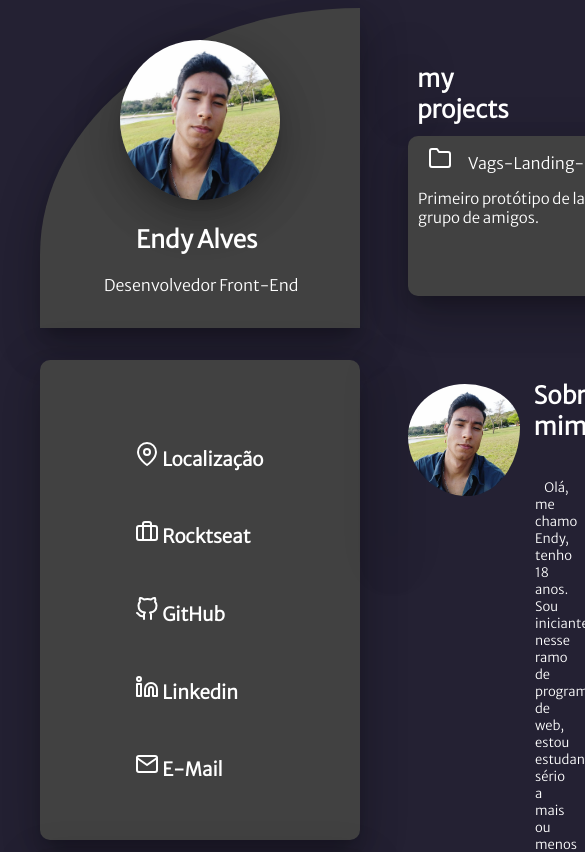
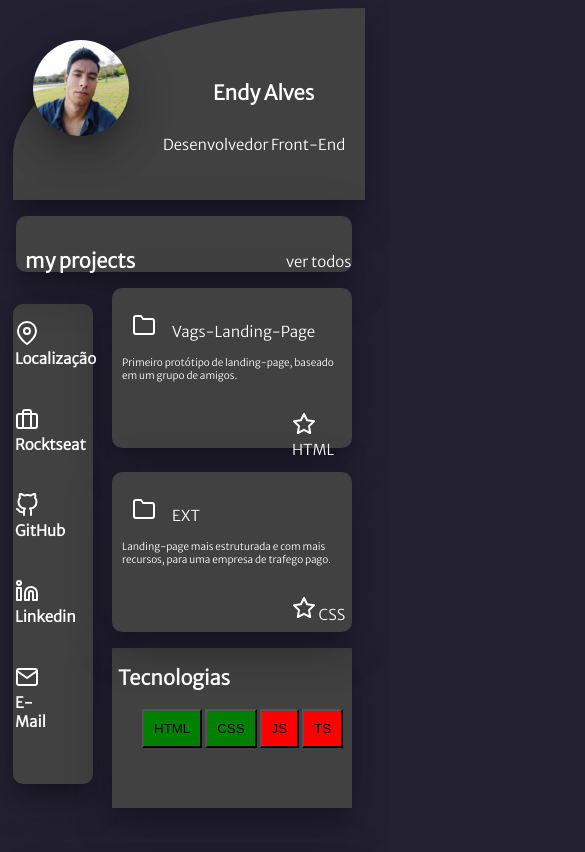
Before and after one commit to Endy-Alves/Portfolio-master, a plain HTML site: page index.html in a window 390 px wide. Shown: the top 852 px of the page, 585 px wide, since content can reach past the window. Drawn offline with Linux system fonts and the light colour scheme.

Commit message:
responsive

```diff
--- a/index.html
+++ b/index.html
@@ -5,6 +5,7 @@
     <style> @import url('https://fonts.googleapis.com/css2?family=Merriweather+Sans:wght@300&display=swap'); </style>
 
     <link rel="stylesheet" href="style.css">
+    <link rel="stylesheet" href="responsive.css">
     <meta charset="UTF-8">
     <meta http-equiv="X-UA-Compatible" content="IE=edge">
     <meta name="viewport" content="width=device-width, initial-scale=1.0, minimum-scale=.67, maximum-scale=1.0, user-scalable=0">
--- /dev/null
+++ b/responsive.css
@@ -0,0 +1,119 @@
+@media screen and (max-width: 667px) {
+    .perfil{
+        margin-top: 0em;
+        margin-left: 5px;
+        width: 22em;
+        height: 12em;
+        position: absolute;
+    }
+    .image-profile{
+        width: 6em;
+        margin-left: 20px;
+    }
+    .name{
+        font-size: 20px;
+        margin-top: -3em;
+        margin-left: 10em;
+    }
+    .sub{
+        font-size: 15px;
+        margin-top: 2em;
+        margin-left: 10em;
+    }
+    .painel{
+        margin-top: 18.5em;
+        margin-left: 5px;
+        width: 5em;
+        position: absolute;
+    }
+    .conteudo{
+        margin-top: -40px;
+        margin-left: -10px;
+        font-size: 10px;
+    }
+    h3{
+        font-size: 15px;
+        margin-left: -2em;
+    }
+    .painel2{
+        position: absolute;
+        margin-top: 40em;
+        margin-left: 6.5em;
+        width: 15em;
+        border-radius: 1px;
+    }
+    .titulo-inferior{
+        font-size: 20px;
+    }
+    .tec{
+        margin-left: 30px;
+    }
+    .me{
+        position: absolute;
+        margin-top: 53em !important;
+        margin-left: 0em !important;
+        width: 22em !important;
+        height: 13em !important;
+    }
+    .p1{
+        position: absolute;
+        margin-top: 17.5em;
+        margin-left: -18.5em;
+        width: 15em;
+    }
+    .p2{
+        position: absolute;
+        display: absolute;
+        margin-left: -18.5em;
+        width: 15em;
+        margin-top: 29em;
+    }
+    p{
+        font-size: 15px;
+    }
+    .descriçao{
+        padding-right: 13px;
+        font-size: 10px;
+    }
+    .atribute{
+        margin-left: -8em;
+    }
+    .projects-painel{
+        position: absolute;
+        margin-left: 0.5em;
+        margin-top: 13em;
+        width: 21em;
+    }
+    .pj{
+        font-size: 20px;
+    }
+    .all{
+        margin-left: 18em;
+    }
+    .me{
+        position: absolute;
+        margin-top: 10em;
+        margin-left: 6.5em;
+        width: 30em;
+        padding-top: 10.5em;
+        height: 11em;
+    }
+    .foto2{
+        margin-top: -30em;
+    }
+    .txt{
+        padding-top: -30em;
+        padding-left: 5em;
+    }
+    .mim{
+    font-size: small;
+    padding-left: 1em;
+    padding-right: 1em;
+    }
+    .foto2{
+        display: none;
+    }
+}
+@media (min-width: 375px) and (max-width: 665px) {
+
+}
```
